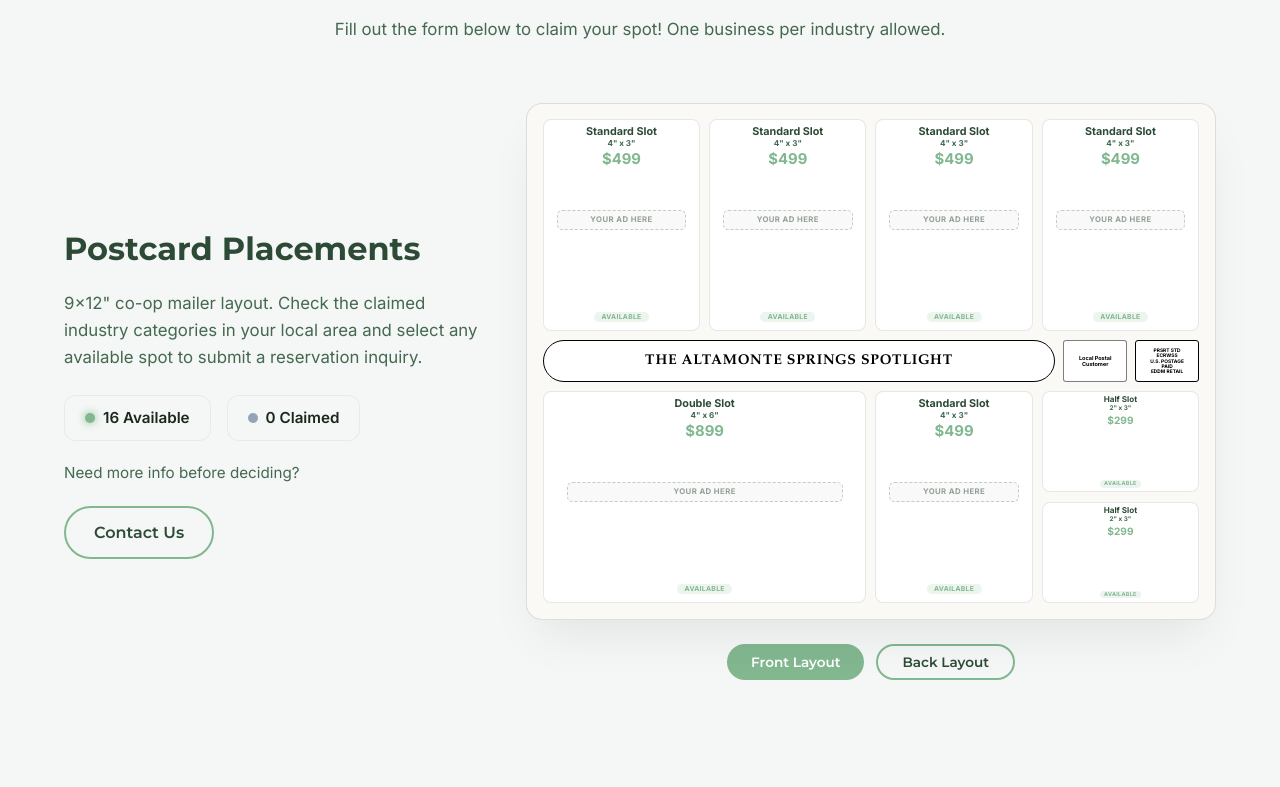
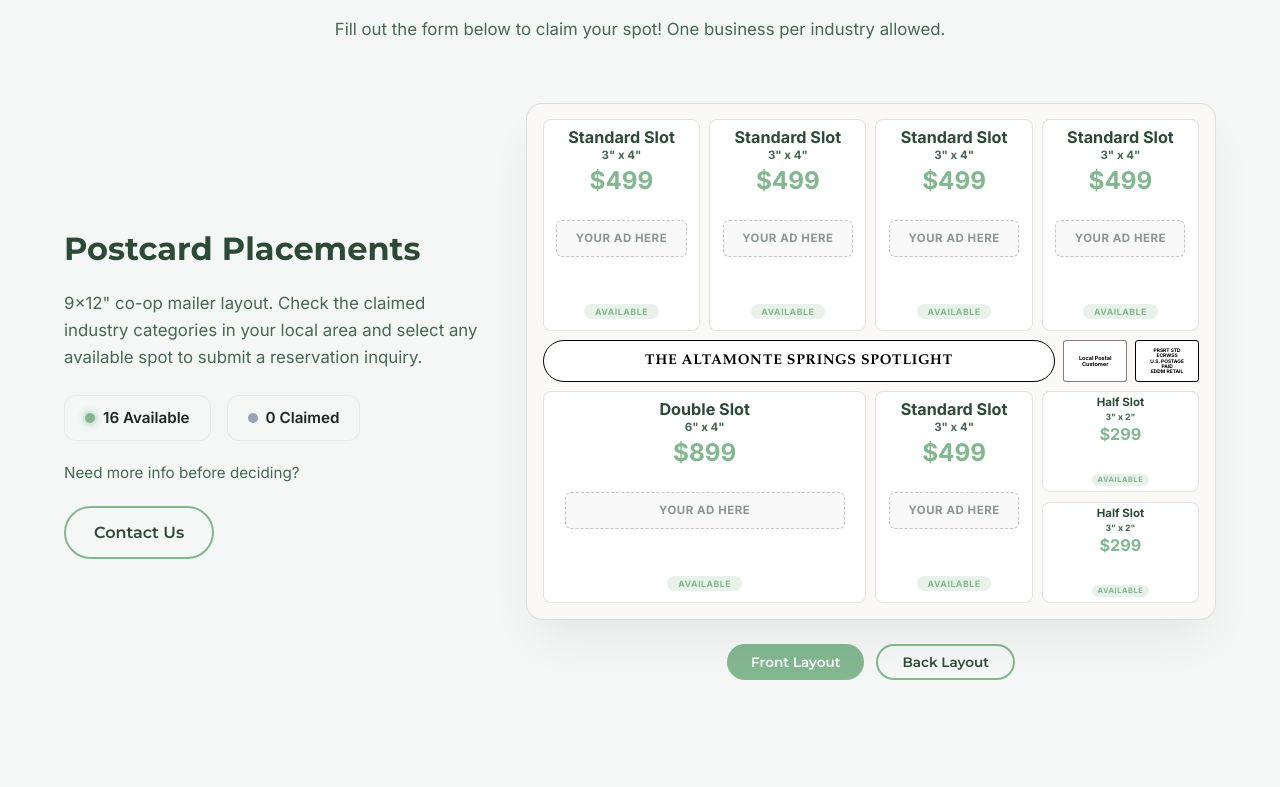
Before and after one commit to kanderson102/localspotlightmail, a Next.js app: page / in a window 1280 px wide. Shown: the part 3693-4480 px from the top of the page. Built offline with nearby package versions, Linux system fonts and the light colour scheme.

Commit message:
Update postcard slot typography scaling, dimension labels, and openGraph metadata

```diff
--- a/app/globals.css
+++ b/app/globals.css
@@ -826,7 +826,7 @@
 }
 
 .postcard-slot-item.status-available {
-  border: 1px solid rgba(45, 74, 54, 0.12);
+  border: 1.5px solid rgba(45, 74, 54, 0.14);
   background-color: #ffffff;
   display: flex;
   flex-direction: column;
@@ -834,11 +834,11 @@
   justify-content: flex-start;
   text-align: center;
   color: var(--primary);
-  padding: clamp(2px, 0.8cqw, 8px) clamp(2px, 0.6cqw, 6px);
+  padding: clamp(3px, 1.2cqw, 14px) clamp(2px, 0.8cqw, 10px);
 }
 
 .postcard-slot-item.status-available.slot-card-6x11 {
-  padding: clamp(2px, 0.6cqw, 6px) clamp(2px, 0.5cqw, 4px);
+  padding: clamp(3px, 1.0cqw, 10px) clamp(2px, 0.6cqw, 8px);
 }
 
 .postcard-slot-item.status-available:hover {
@@ -860,113 +860,117 @@
   justify-content: center;
   background-color: #f1f5f9;
   color: #64748b;
-  font-weight: 600;
-  font-size: clamp(7.5px, 1.4cqw, 13px);
+  font-weight: 700;
+  font-size: clamp(8px, 1.8cqw, 18px);
   text-align: center;
-  padding: clamp(2px, 0.8cqw, 8px);
+  padding: clamp(3px, 1.2cqw, 14px);
 }
 
 .postcard-slot-title {
   font-weight: 800;
   color: var(--primary-dark);
-  line-height: 1.1;
-  font-size: clamp(8.5px, 1.6cqw, 15px);
-  margin-bottom: clamp(0px, 0.2cqw, 2px);
+  line-height: 1.15;
+  font-size: clamp(8.5px, 2.4cqw, 22px);
+  margin-bottom: clamp(0px, 0.3cqw, 4px);
 }
 
 .postcard-slot-item.slot-card-6x11 .postcard-slot-title {
-  font-size: clamp(8px, 1.45cqw, 14px);
+  font-size: clamp(8px, 2.1cqw, 18px);
 }
 
 .postcard-slot-dim {
   font-weight: 700;
   color: var(--primary-light);
-  line-height: 1.1;
-  font-size: clamp(6.5px, 1.2cqw, 12px);
-  margin-bottom: clamp(0px, 0.2cqw, 2px);
+  line-height: 1.15;
+  font-size: clamp(6.5px, 1.7cqw, 15px);
+  margin-bottom: clamp(0px, 0.3cqw, 4px);
+}
+
+.postcard-slot-item.slot-card-6x11 .postcard-slot-dim {
+  font-size: clamp(6.5px, 1.5cqw, 13px);
 }
 
 .postcard-slot-price {
   font-weight: 900;
   color: var(--accent);
   line-height: 1.1;
-  font-size: clamp(10px, 2.2cqw, 20px);
-  margin: clamp(0px, 0.25cqw, 2px) 0;
+  font-size: clamp(11px, 3.6cqw, 32px);
+  margin: clamp(0px, 0.4cqw, 6px) 0;
 }
 
 .postcard-slot-item.slot-card-6x11 .postcard-slot-price {
-  font-size: clamp(9.5px, 2.0cqw, 19px);
+  font-size: clamp(10px, 2.9cqw, 26px);
 }
 
 .postcard-slot-offer-box {
   width: 92%;
-  height: clamp(16px, 4cqw, 34px);
+  height: clamp(18px, 5.5cqw, 48px);
   display: flex;
   align-items: center;
   justify-content: center;
-  border: clamp(1px, 0.2cqw, 2px) dashed var(--accent);
-  border-radius: clamp(3px, 0.8cqw, 8px);
-  padding: clamp(1px, 0.3cqw, 4px) clamp(1px, 0.2cqw, 2px);
-  font-size: clamp(6px, 1.15cqw, 11px);
+  border: clamp(1px, 0.25cqw, 2px) dashed var(--accent);
+  border-radius: clamp(3px, 0.9cqw, 8px);
+  padding: clamp(1px, 0.4cqw, 6px) clamp(1px, 0.3cqw, 4px);
+  font-size: clamp(6.5px, 1.6cqw, 14px);
   font-weight: 800;
   color: var(--accent);
   margin-top: auto;
-  margin-bottom: clamp(1px, 0.4cqw, 4px);
+  margin-bottom: clamp(1px, 0.5cqw, 6px);
   text-align: center;
   background-color: rgba(130, 183, 144, 0.1);
   text-transform: uppercase;
-  letter-spacing: clamp(0.2px, 0.06cqw, 0.5px);
-  line-height: 1.1;
+  letter-spacing: clamp(0.2px, 0.08cqw, 0.6px);
+  line-height: 1.15;
 }
 
 .postcard-slot-ad-box {
-  width: 88%;
-  border: clamp(1px, 0.2cqw, 1.5px) dashed rgba(45, 74, 54, 0.25);
-  border-radius: clamp(3px, 0.8cqw, 8px);
-  padding: clamp(2px, 0.7cqw, 8px) clamp(2px, 0.4cqw, 4px);
-  font-size: clamp(6px, 1.15cqw, 11px);
+  width: 90%;
+  border: clamp(1px, 0.25cqw, 2px) dashed rgba(45, 74, 54, 0.28);
+  border-radius: clamp(3px, 0.9cqw, 8px);
+  padding: clamp(3px, 1.6cqw, 16px) clamp(2px, 0.8cqw, 8px);
+  font-size: clamp(6.5px, 1.7cqw, 14.5px);
   font-weight: 800;
-  color: rgba(45, 74, 54, 0.5);
+  color: rgba(45, 74, 54, 0.55);
   margin: auto 0;
   text-align: center;
   background-color: rgba(45, 74, 54, 0.03);
   text-transform: uppercase;
-  letter-spacing: clamp(0.2px, 0.06cqw, 0.5px);
-  line-height: 1.1;
+  letter-spacing: clamp(0.2px, 0.08cqw, 0.6px);
+  line-height: 1.15;
 }
 
 .postcard-slot-badge-avail {
   display: inline-block;
-  padding: clamp(1px, 0.25cqw, 3px) clamp(4px, 1.1cqw, 10px);
-  background-color: rgba(130, 183, 144, 0.15);
+  padding: clamp(1px, 0.4cqw, 5px) clamp(4px, 1.6cqw, 14px);
+  background-color: rgba(130, 183, 144, 0.18);
   color: var(--accent);
   border-radius: 9999px;
-  font-size: clamp(5.5px, 1.0cqw, 10px);
+  font-size: clamp(5.5px, 1.3cqw, 12px);
   font-weight: 700;
   text-transform: uppercase;
-  letter-spacing: clamp(0.2px, 0.05cqw, 0.5px);
+  letter-spacing: clamp(0.2px, 0.08cqw, 0.6px);
   margin-top: auto;
-  margin-bottom: clamp(1px, 0.35cqw, 4px);
-  line-height: 1.1;
+  margin-bottom: clamp(1px, 0.4cqw, 6px);
+  line-height: 1.15;
 }
 
 /* Half slot adjustments on 9x12 */
 .postcard-slot-item.slot-type-half {
-  padding: clamp(1px, 0.4cqw, 4px) clamp(2px, 0.4cqw, 4px);
+  padding: clamp(1px, 0.6cqw, 6px) clamp(2px, 0.6cqw, 6px);
 }
 .postcard-slot-item.slot-type-half .postcard-slot-title {
-  font-size: clamp(7px, 1.2cqw, 11px);
+  font-size: clamp(7.5px, 1.7cqw, 14px);
 }
 .postcard-slot-item.slot-type-half .postcard-slot-dim {
-  font-size: clamp(5.5px, 0.95cqw, 9.5px);
+  font-size: clamp(6px, 1.3cqw, 11px);
 }
 .postcard-slot-item.slot-type-half .postcard-slot-price {
-  font-size: clamp(8.5px, 1.5cqw, 14px);
+  font-size: clamp(9px, 2.4cqw, 20px);
 }
 .postcard-slot-item.slot-type-half .postcard-slot-badge-avail {
-  font-size: clamp(5px, 0.8cqw, 8.5px);
-  padding: clamp(1px, 0.15cqw, 2px) clamp(2px, 0.6cqw, 6px);
-  margin-bottom: clamp(1px, 0.15cqw, 2px);
+  font-size: clamp(5px, 1.1cqw, 9.5px);
+  padding: clamp(1px, 0.25cqw, 3px) clamp(2px, 0.8cqw, 8px);
+  margin-bottom: clamp(1px, 0.2cqw, 3px);
 }
 
 /* About Section */
--- a/app/page.tsx
+++ b/app/page.tsx
@@ -640,7 +640,7 @@
                             <div className="postcard-slot-dim">
                               {activeAverages.cardType === "6x11"
                                 ? (slot.type === "double" ? '5.0" x 2.5"' : '2.5" x 2.5"')
-                                : (slot.type === "double" ? '4" x 6"' : slot.type === "half" ? '2" x 3"' : '4" x 3"')}
+                                : (slot.type === "double" ? '6" x 4"' : slot.type === "half" ? '3" x 2"' : '3" x 4"')}
                             </div>
                             <div className="postcard-slot-price">
                               ${activeAverages.pricing[slot.type as "standard" | "double" | "half"]}
@@ -734,7 +734,7 @@
                             <div className="postcard-slot-dim">
                               {activeAverages.cardType === "6x11"
                                 ? (slot.type === "double" ? '5.0" x 2.5"' : '2.5" x 2.5"')
-                                : (slot.type === "double" ? '4" x 6"' : slot.type === "half" ? '2" x 3"' : '4" x 3"')}
+                                : (slot.type === "double" ? '6" x 4"' : slot.type === "half" ? '3" x 2"' : '3" x 4"')}
                             </div>
                             <div className="postcard-slot-price">
                               ${activeAverages.pricing[slot.type as "standard" | "double" | "half"]}
@@ -839,7 +839,7 @@
             <Reveal variant="bottom" delay={0} className="pricing-card popular">
               <div className="pricing-badge">Most Popular</div>
               <h4>Standard Ad Spot</h4>
-              <div className="dimensions">Ad Size: {activeAverages.cardType === "6x11" ? '2.5" x 2.5"' : '4" x 3"'}</div>
+              <div className="dimensions">Ad Size: {activeAverages.cardType === "6x11" ? '2.5" x 2.5"' : '3" x 4"'}</div>
 
               {renderPriceDisplay(activeAverages.pricing.standard)}
 
@@ -857,7 +857,7 @@
             {/* Double Slot Card */}
             <Reveal variant="bottom" delay={100} className="pricing-card">
               <h4>Double Ad Spot</h4>
-              <div className="dimensions">Ad Size: {activeAverages.cardType === "6x11" ? '5" x 2.5"' : '4" x 6"'}</div>
+              <div className="dimensions">Ad Size: {activeAverages.cardType === "6x11" ? '5" x 2.5"' : '6" x 4"'}</div>
 
               {renderPriceDisplay(activeAverages.pricing.double)}
 
@@ -876,7 +876,7 @@
             {activeAverages.pricing.half > 0 && (
               <Reveal variant="bottom" delay={200} className="pricing-card">
                 <h4>Half Ad Spot</h4>
-                <div className="dimensions">Ad Size: 2" x 3"</div>
+                <div className="dimensions">Ad Size: 3" x 2"</div>
 
                 {renderPriceDisplay(activeAverages.pricing.half)}
 
@@ -1090,7 +1090,7 @@
                     <svg width="20" height="20" viewBox="0 0 24 24" fill="none" stroke="currentColor" strokeWidth="2" style={{ marginRight: "16px", color: "var(--accent)" }}>
                       <path d="M21 11.5a8.38 8.38 0 0 1-.9 3.8 8.5 8.5 0 0 1-7.6 4.7 8.38 8.38 0 0 1-3.8-.9L3 21l1.9-5.7a8.38 8.38 0 0 1-.9-3.8 8.5 8.5 0 0 1 4.7-7.6 8.38 8.38 0 0 1 3.8-.9h.5a8.48 8.48 0 0 1 8 8v.5z" />
                     </svg>
-                    <div><strong>Call:</strong> 407-461-5219</div>
+                    <div><strong>Call/Text:</strong> 407-461-5219</div>
                   </li>
                   <li className="contact-info-item">
                     <a
```
